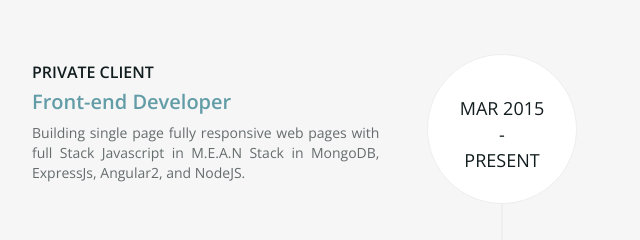
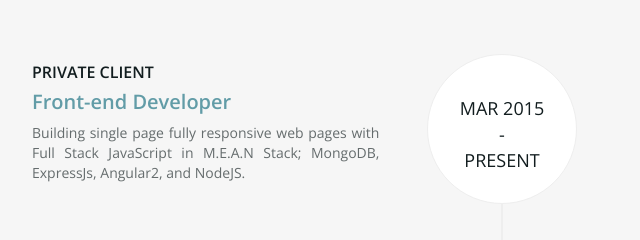
Before and after one commit to devbuilt/webisteLeonel, a plain HTML site: page index.html in a window 1280 px wide. Shown: the part 2620-2860 px from the top of the page, 138-778 px from the left. Drawn offline with nearby package versions, Linux system fonts and the light colour scheme.

Commit message:
Html text wording

```diff
--- a/index.html
+++ b/index.html
@@ -139,7 +139,7 @@
                 <h4 class="subheading">Front-end Developer</h4>
               </div>
               <div class="timeline-body text-justify">
-                <p>Building single page fully responsive web pages with full Stack Javascript in M.E.A.N Stack in MongoDB, ExpressJs, Angular2, and NodeJS.</p>
+                <p>Building single page fully responsive web pages with Full Stack JavaScript in M.E.A.N Stack; MongoDB, ExpressJs, Angular2, and NodeJS.</p>
               </div>
             </div>
           </li>
```
